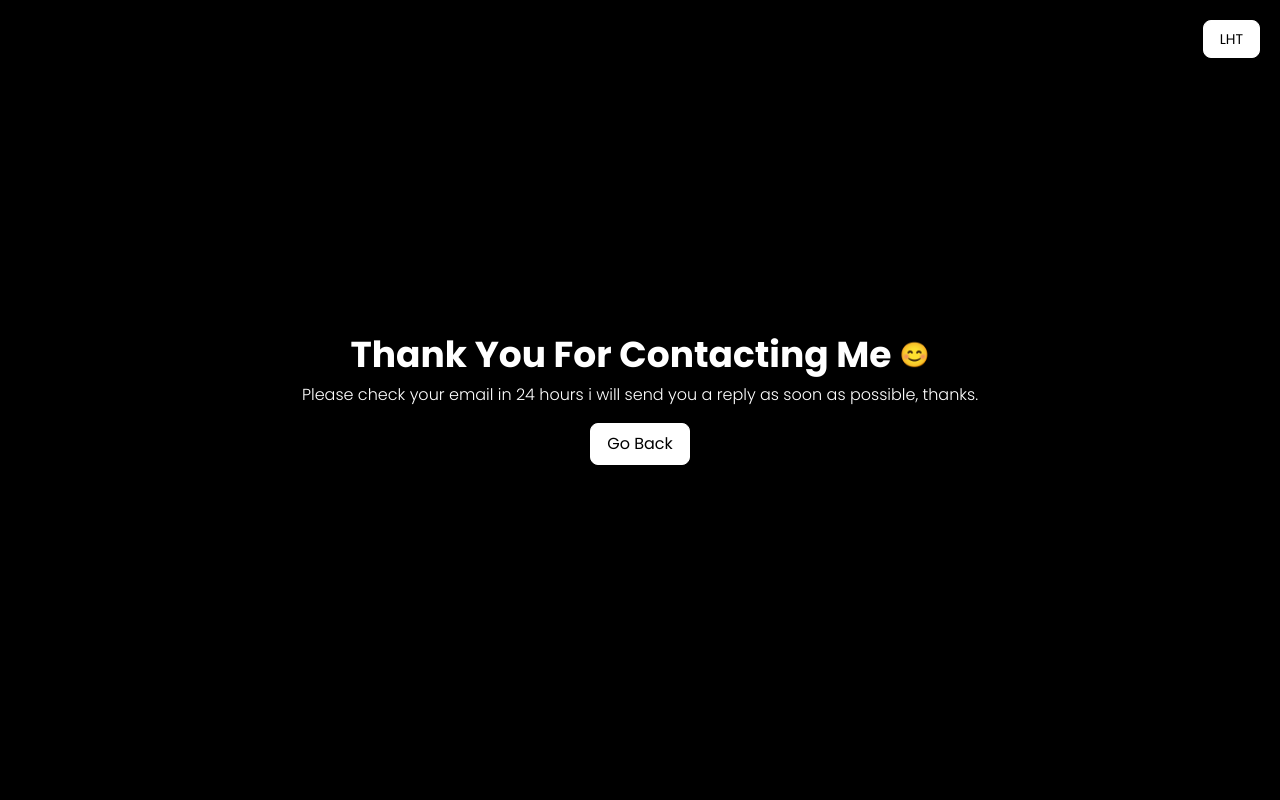
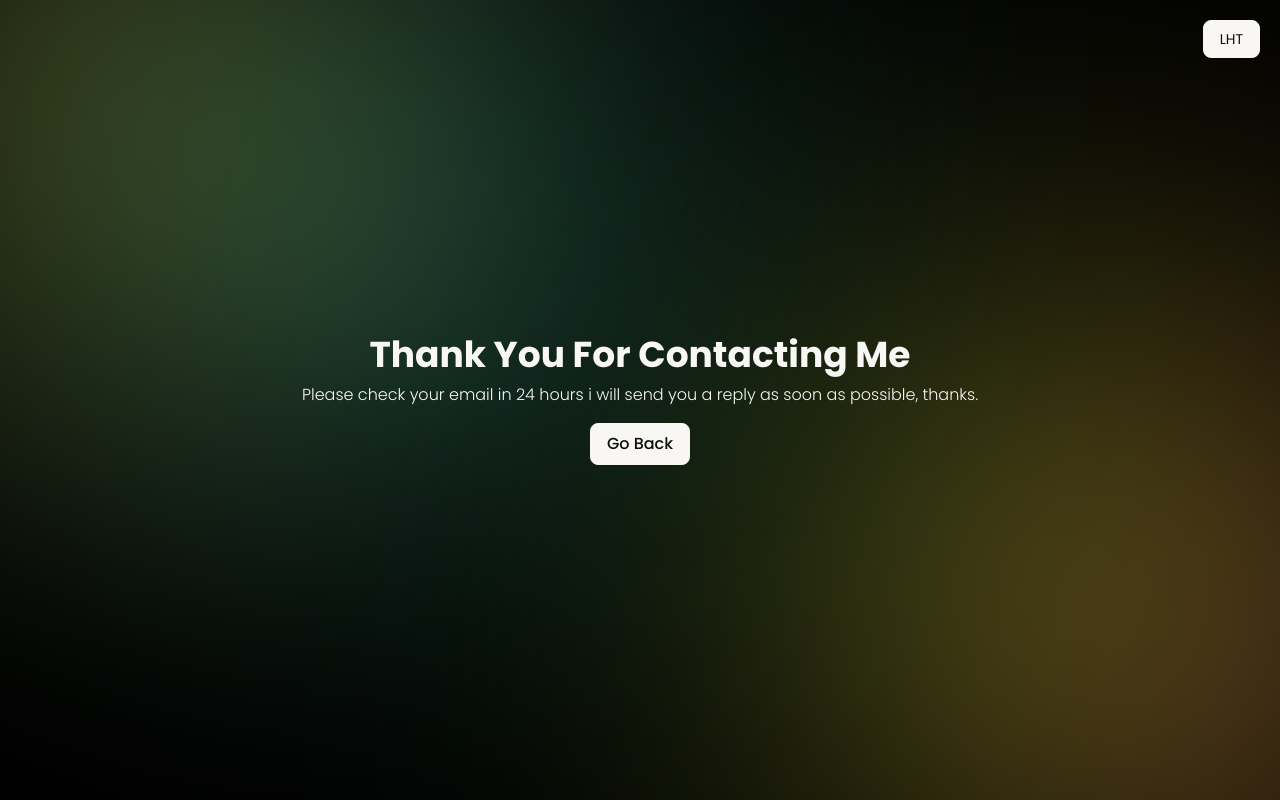
Before and after one commit to terjunnpayung/mywebsite, a website: page thankyou.html in a window 1280 px wide. Both pictures are taken after a click on the button "DRK". Drawn offline with Linux system fonts and the light colour scheme.

Commit message:
remove unnecessary icon

```diff
--- a/thankyou.html
+++ b/thankyou.html
@@ -6,25 +6,36 @@
     <meta name="viewport" content="width=device-width, initial-scale=1.0">
     <title>Thank You</title>
     <link rel="stylesheet" href="dist/output.css">
-    <link rel="shortcut icon" href="dist/img/Slime Hejo Favicon.svg" type="image/x-icon">
+    <link rel="shortcut icon" href="dist/img/Slime Pink.png" type="image/x-icon">
 </head>
 
-<body class="font-poppins dark:bg-black h-lvh">
-    <div class="container flex flex-col items-center justify-center h-full mx-auto">
+<body class="font-poppins dark:bg-black">
+    <!-- main content -->
+    <div class="container flex flex-col items-center justify-center px-4 py-2 h-dvh">
+        <!-- darkModeToogle -->
         <button id="darkModeToggle"
-            class="absolute px-4 py-2 text-sm text-white bg-black border border-black rounded-lg right-5 top-5 hover:bg-white hover:text-black hover:border hover:border-black hover:transition-all dark:text-black dark:bg-white dark:hover:bg-black dark:hover:text-white dark:hover:border dark:hover:border-white dark:border dark:border-white">DRK</button>
-        <div class="flex items-center gap-2 pb-2">
-            <h1 class="text-4xl font-bold dark:text-white">Thank You For Contacting Me</h1>
-            <p class="text-2xl">😊</p>
+            class="absolute px-4 py-2 text-sm duration-300 border rounded-lg top-5 right-5 text-sec-color bg-main-color border-main-color hover:bg-transparent hover:text-main-color hover:border hover:border-main-color hover:duration-300 dark:text-main-color dark:bg-sec-color dark:hover:bg-transparent dark:hover:text-sec-color dark:hover:border dark:hover:border-sec-color dark:border dark:border-sec-color">DRK</button>
+        <!-- thank you words -->
+        <div class="flex flex-col items-center gap-2 text-center">
+            <h1 class="text-4xl font-bold text-main-color dark:text-sec-color ">Thank You For Contacting Me</h1>
+            <p class="pb-2 text-base font-light text-main-color dark:text-sec-color">Please check your email in 24 hours
+                i will send you a reply as soon as possible, thanks.</p>
+            <!-- go back button -->
+            <a href="index.html"
+                class="px-4 py-2 text-base font-medium duration-300 border rounded-lg text-sec-color bg-main-color border-main-color hover:bg-transparent hover:text-main-color hover:border hover:border-main-color hover:duration-300 dark:text-main-color dark:bg-sec-color dark:hover:bg-transparent dark:hover:text-sec-color dark:hover:border dark:hover:border-sec-color dark:border dark:border-sec-color">Go
+                Back</a>
         </div>
-        <p class="pb-4 text-base font-light dark:text-white">Please check your email in 24 hours i will send you a reply
-            as soon as
-            possible,
-            thanks.</p>
-        <a href="index.html"
-            class="px-4 py-2 text-white bg-black border border-black rounded-lg hover:bg-white hover:text-black hover:border hover:border-black hover:transition-all dark:text-black dark:bg-white dark:hover:bg-black dark:hover:text-white dark:hover:border dark:hover:border-white dark:border dark:border-white">Go
-            Back</a>
     </div>
+
+    <!-- blob -->
+    <div id="blob"
+        class="hidden dark:block fixed w-[50%] h-[40%] bg-gradient-to-r from-cyan-500 to-yellow-500 -z-20 -left-20 top-0 rounded-full animate-rotating blur-[100px] md:blur-[160px] lg:blur-[200px]">
+    </div>
+    <div id="blob"
+        class="hidden dark:block fixed w-[40%] h-[50%] bg-gradient-to-r from-pink-500 via-yellow-500 to-green-500 -z-20 -right-20 bottom-0 rounded-full animate-rotating blur-[100px] md:blur-[160px] lg:blur-[200px]">
+    </div>
+
+    <!-- script -->
     <script src="app.js"></script>
 </body>
 
```
Also changed, not shown: index.html (+6 -15 lines), dist/output.css.
